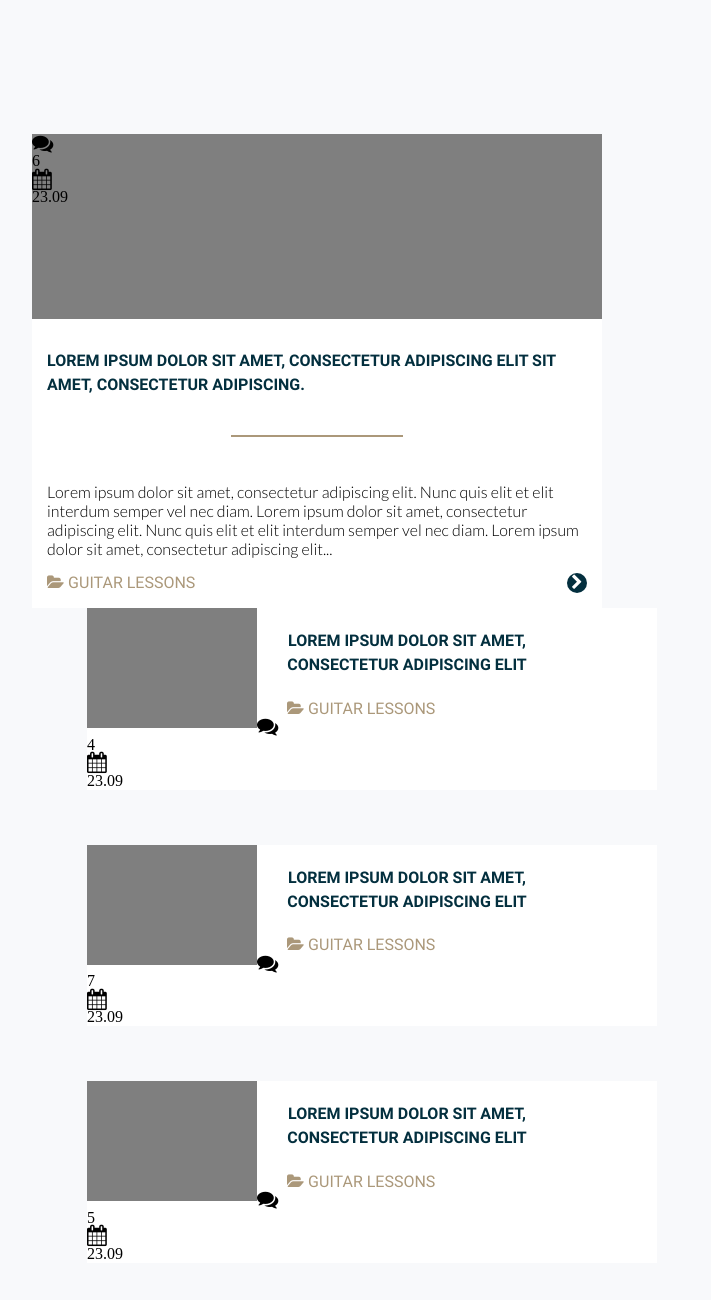
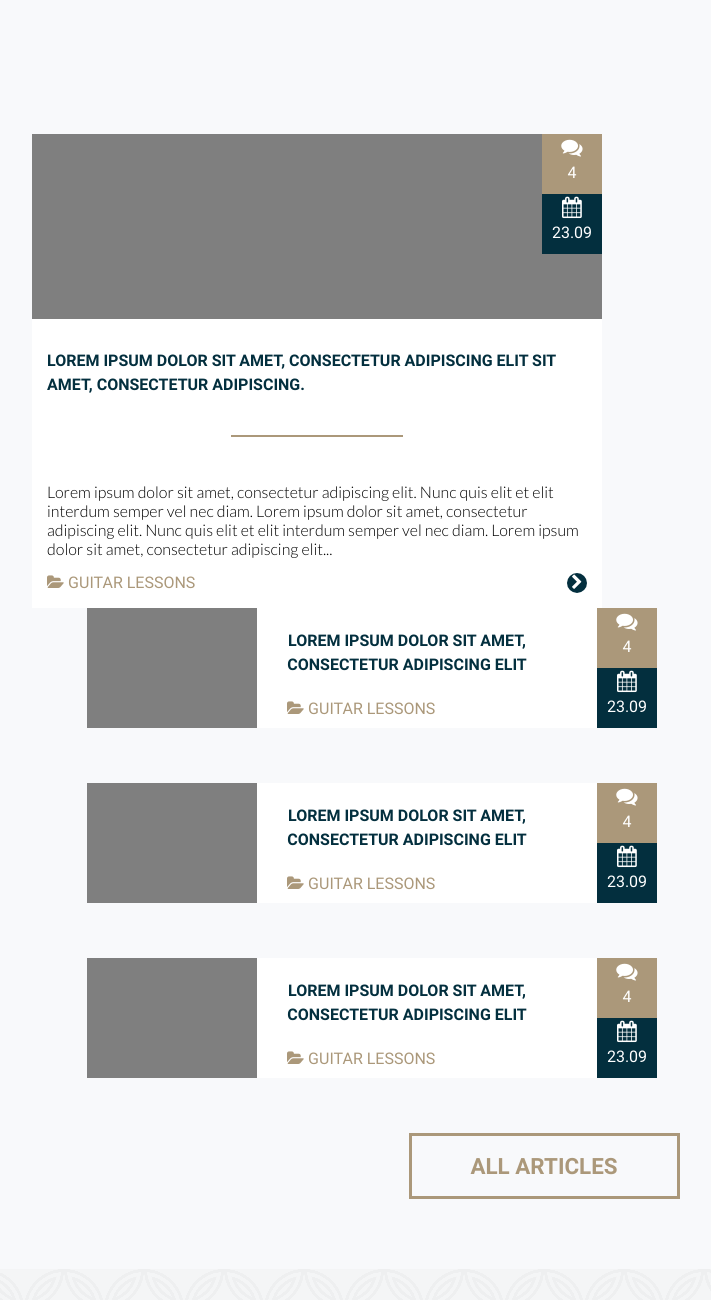
Before and after one commit to nuvem565/Block_6, a plain HTML site: page index.html in a window 1280 px wide. Shown: the part 6320-7620 px from the top of the page, without its empty margins (96-807 px from the left). Drawn offline with Linux system fonts and the light colour scheme; a web font is replaced by a local one.

Commit message:
zmiana divów comment i calendar na <li>

```diff
--- a/index.html
+++ b/index.html
@@ -42,10 +42,9 @@
                 <div id="pagination1">
                     <img src="./img/Button_background.gif" alt="button_background"/>
                     <span><i class="fa fa-chevron-down"></i></span>
-
                 </div>
             </div>
-            <div id="content">
+
                     <div id="services">
                         <h3>SERVICES</h3>
                         <hr>
@@ -141,8 +140,10 @@
                         <div id="guitar_lessons">
                             <div id="item_left">
                                 <div class="photo">
-                                    <div id="comments"><i class="fa fa-comments fa-lg"></i><br />6</div>
-                                    <div id="calendar"><i class="fa fa-calendar fa-lg"></i><br />23.09</div>
+                                    <ul>
+                                        <li class="comments"><i class="fa fa-comments fa-lg"></i><br />4</li>
+                                        <li><i class="fa fa-calendar fa-lg"></i><br />23.09</li>
+                                    </ul>
                                 </div>
                                 <h4>LOREM IPSUM DOLOR SIT AMET, CONSECTETUR ADIPISCING ELIT SIT AMET, CONSECTETUR ADIPISCING.</h4>
                                 <hr />
@@ -151,28 +152,34 @@
                                 <div id="chevron_right"><i class="fa fa-chevron-right"></i></div>
                             </div>
                             <div class="guitar_lessons">
+                                <ul>
+                                    <li class="comments"><i class="fa fa-comments fa-lg"></i><br />4</li>
+                                    <li><i class="fa fa-calendar fa-lg"></i><br />23.09</li>
+                                </ul>
                                 <div class="photo">
                                 </div>
                                 <h4>LOREM IPSUM DOLOR SIT AMET, CONSECTETUR ADIPISCING ELIT</h4>
                                 <span><i class="fa fa-folder-open"></i> GUITAR LESSONS</span>
-                                <div class="comments"><i class="fa fa-comments fa-lg"></i><br />4</div>
-                                <div class="calendar"><i class="fa fa-calendar fa-lg"></i><br />23.09</div>
                             </div>
                             <div class="guitar_lessons">
+                                <ul>
+                                    <li class="comments"><i class="fa fa-comments fa-lg"></i><br />4</li>
+                                    <li><i class="fa fa-calendar fa-lg"></i><br />23.09</li>
+                                </ul>
                                 <div class="photo">
                                 </div>
                                 <h4>LOREM IPSUM DOLOR SIT AMET, CONSECTETUR ADIPISCING ELIT</h4>
                                 <span><i class="fa fa-folder-open"></i> GUITAR LESSONS</span>
-                                <div class="comments"><i class="fa fa-comments fa-lg"></i><br />7</div>
-                                <div class="calendar"><i class="fa fa-calendar fa-lg"></i><br />23.09</div>
                             </div>
                             <div class="guitar_lessons">
+                                <ul>
+                                    <li class="comments"><i class="fa fa-comments fa-lg"></i><br />4</li>
+                                    <li><i class="fa fa-calendar fa-lg"></i><br />23.09</li>
+                                </ul>
                                 <div class="photo">
                                 </div>
                                 <h4>LOREM IPSUM DOLOR SIT AMET, CONSECTETUR ADIPISCING ELIT</h4>
                                 <span><i class="fa fa-folder-open"></i> GUITAR LESSONS</span>
-                                <div class="comments"><i class="fa fa-comments fa-lg"></i><br />5</div>
-                                <div class="calendar"><i class="fa fa-calendar fa-lg"></i><br />23.09</div>
                             </div>
                             <div id="pagination5"></div>
                             <div id="all_articles">ALL ARTICLES</div>
@@ -240,6 +247,6 @@
                             </ul>
                         </div>
 
-            </div>
+
     </body>
 </html>
```
